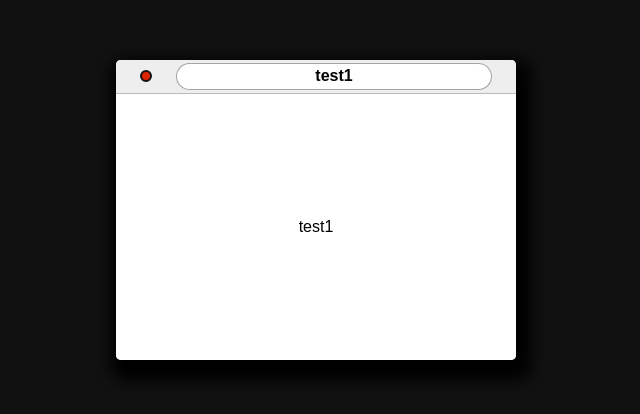
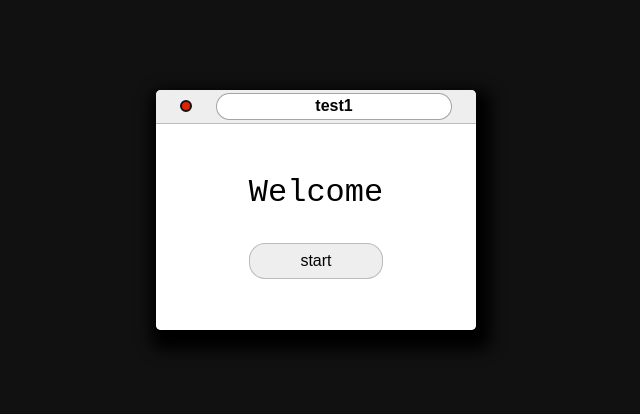
Before and after one commit to MoWafy001/portfolio, a React (Create React App) app: page / in a window 1280 px wide. Shown: the part 190-604 px from the top of the page, without its empty margins (324-964 px from the left). Built offline with nearby package versions, Linux system fonts and the light colour scheme.

Commit message:
Add some styles and configurations to the window

```diff
--- a/src/App.js
+++ b/src/App.js
@@ -1,15 +1,21 @@
 import Win from "./Win";
 
-const centerX = window.innerWidth/2 - 200 + "px"
-const centerY = window.innerHeight/2 - 150 + "px"
+const width = window.innerWidth /4;
+const height = width * 3/4
+
+const centerX = window.innerWidth / 2 - width/2 + "px"
+const centerY = window.innerHeight / 2 - height/2 + "px"
 
 
 function App() {
   return (
-    <div>
+    <div style={{overflowX:'auto'}}>
 
-      <Win title="test1" x={centerX} y={centerY} width={400} height={300}>
-        <span>test1</span>
+      <Win title="test1" x={centerX} y={centerY} width={width} height={height} lock resizeable>
+        <div style={{ display: 'flex', flexDirection: 'column', gap: '1em' }}>
+          <span className="page-heading">Welcome</span>
+          <button className="page-button">start</button>
+        </div>
       </Win>
 
     </div>
--- a/src/Win.js
+++ b/src/Win.js
@@ -1,6 +1,9 @@
 import { useState } from 'react';
 
-export default function Win({ children, x, y, width, height, title }) {
+export default function Win({ children, x, y, width, height, title, lock, resizeable }) {
+    if(lock === undefined) lock = false
+
+
     const page_height = window.innerHeight;
     const page_width = window.innerWidth;
 
@@ -25,6 +28,7 @@ export default function Win({ children, x, y, width, height, title }) {
     }
 
     const move_window = () => {
+        if(lock) return
         if (cursor !== 'default') return
         const { mouseX, mouseY } = window;
 
@@ -35,6 +39,8 @@ export default function Win({ children, x, y, width, height, title }) {
     }
 
     const handel_window_mouse_move = e => {
+        if(!resizeable)return
+
         const { clientX, clientY } = e;
 
 
@@ -102,7 +108,7 @@ export default function Win({ children, x, y, width, height, title }) {
     return (
         <div
             onMouseMove={handel_window_mouse_move}
-            className='window' style={{
+            className={`window ${mousePressed && !lock?"":"up-n-down"}`} style={{
                 top: pos.top,
                 left: pos.left,
                 width: size.w,
--- a/src/index.css
+++ b/src/index.css
@@ -76,3 +76,44 @@ body{
 .win-body *{
     font-size: 1em;
 }
+
+.page-heading{
+    font-size: 2em;
+    margin-bottom: 0.5em;
+    font-family: 'Courier New', Courier, monospace;
+    font-weight: lighter;
+}
+
+.page-button{
+    border-radius: 1em;
+    outline: none;
+    border: 1px solid #5555;
+    background: #eee;
+    padding: 0.5em 1em;
+    transition: 100ms;
+}
+.page-button:hover{
+    border-color: #111;
+    background: #fff;
+}
+.page-button:active{
+    background: #111;
+    color: #eee;
+}
+
+.up-n-down{
+    animation-name: upndown;
+    animation-duration: 2s;
+    animation-timing-function:ease-in-out;
+    animation-iteration-count: infinite;
+    animation-direction: alternate;
+}
+
+@keyframes upndown {
+    0%{
+        transform: translateY(0);
+    }
+    100%{
+        transform: translateY(10px);
+    }
+}
```
